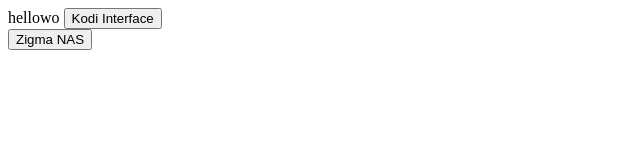
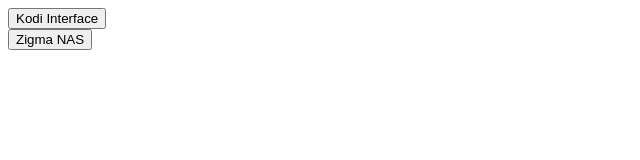
Before and after one commit to Valaireb/ApacheServerLab, a plain HTML site: page index.html in a window 1280 px wide. Shown: the whole page, without its empty margins (0-640 px from the left). Drawn offline with Linux system fonts and the light colour scheme.

Commit message:
Update index.html

```diff
--- a/index.html
+++ b/index.html
@@ -2,7 +2,7 @@
 <html>
 <title>hallo</title>
 <body>
-hellowo
+
 <button onclick="location.href='http://192.168.20.6:8080'" type="button">Kodi Interface</button>
 <br>
 <button onclick="location.href='http://192.168.20.7'" type="button">Zigma NAS</button>
```
